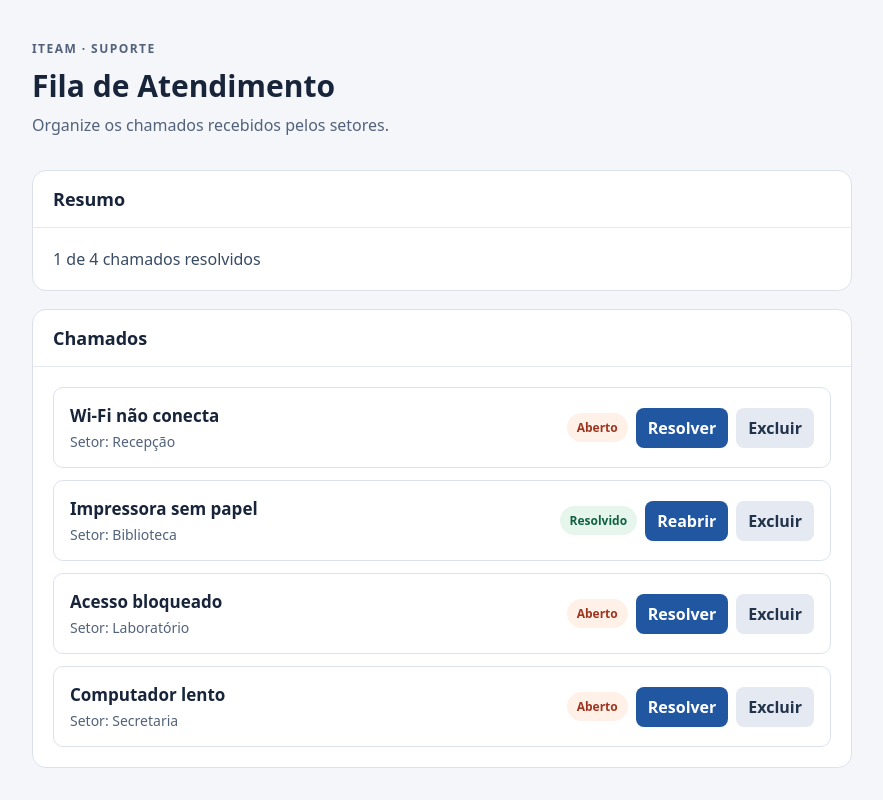
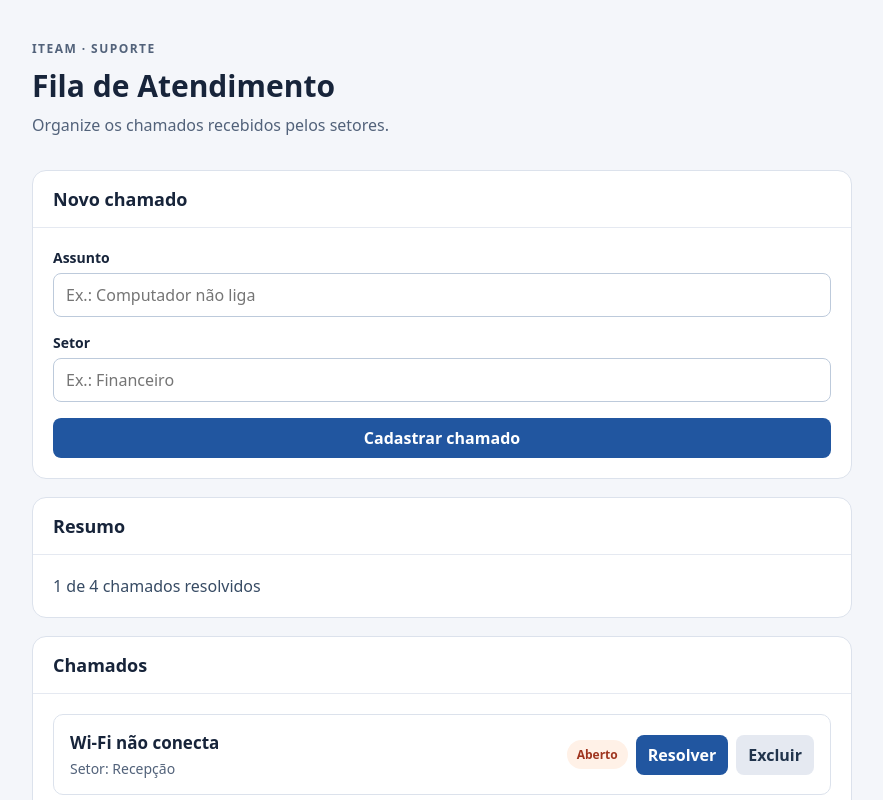
Before and after one commit to BrunoFreitass/fila-atendimento-BrunoFreitas, a React (Vite) app: page / in a window 1280 px wide. Shown: the top 800 px of the page, without its empty margins (198-1081 px from the left). Built offline with nearby package versions, Linux system fonts and the light colour scheme.

Commit message:
feat(E5): adiciona ChamadoForm para cadastro de novos chamados

```diff
--- a/src/App.jsx
+++ b/src/App.jsx
@@ -1,5 +1,6 @@
 import { useState } from "react";
 import "./App.css";
+import ChamadoForm from "./components/ChamadoForm";
 import ChamadoList from "./components/ChamadoList";
 import Panel from "./components/Panel";
 import { initialTickets } from "./data/chamados";
@@ -8,6 +9,10 @@
   const [tickets, setTickets] = useState(initialTickets);
 
   const resolvedCount = tickets.filter((ticket) => ticket.resolved).length;
+
+  function handleAddTicket(newTicket) {
+    setTickets((currentTickets) => [...currentTickets, newTicket]);
+  }
 
   function handleToggleTicket(ticketId) {
     setTickets((currentTickets) =>
@@ -33,6 +38,10 @@
         <p>Organize os chamados recebidos pelos setores.</p>
       </header>
 
+      <Panel title="Novo chamado">
+        <ChamadoForm onAddTicket={handleAddTicket} />
+      </Panel>
+
       <Panel title="Resumo">
         <p className="summary">
           {resolvedCount} de {tickets.length} chamados resolvidos
--- /dev/null
+++ b/src/components/ChamadoForm.jsx
@@ -0,0 +1,65 @@
+import { useState } from "react";
+
+export default function ChamadoForm({ onAddTicket }) {
+  const [form, setForm] = useState({ title: "", sector: "" });
+  const [error, setError] = useState("");
+
+  function handleChange(event) {
+    const { name, value } = event.target;
+    setForm((currentForm) => ({
+      ...currentForm,
+      [name]: value,
+    }));
+  }
+
+  function handleSubmit(event) {
+    event.preventDefault();
+    const title = form.title.trim();
+    const sector = form.sector.trim();
+
+    if (!title || !sector) {
+      setError("Preencha o assunto e o setor do chamado.");
+      return;
+    }
+
+    onAddTicket({
+      id: crypto.randomUUID(),
+      title,
+      sector,
+      resolved: false,
+    });
+
+    setForm({ title: "", sector: "" });
+    setError("");
+  }
+
+  return (
+    <form className="ticket-form" onSubmit={handleSubmit}>
+      <div className="field">
+        <label htmlFor="title">Assunto</label>
+        <input
+          id="title"
+          name="title"
+          value={form.title}
+          onChange={handleChange}
+          placeholder="Ex.: Computador não liga"
+        />
+      </div>
+
+      <div className="field">
+        <label htmlFor="sector">Setor</label>
+        <input
+          id="sector"
+          name="sector"
+          value={form.sector}
+          onChange={handleChange}
+          placeholder="Ex.: Financeiro"
+        />
+      </div>
+
+      {error && <p className="form-error">{error}</p>}
+
+      <button type="submit">Cadastrar chamado</button>
+    </form>
+  );
+}
```
